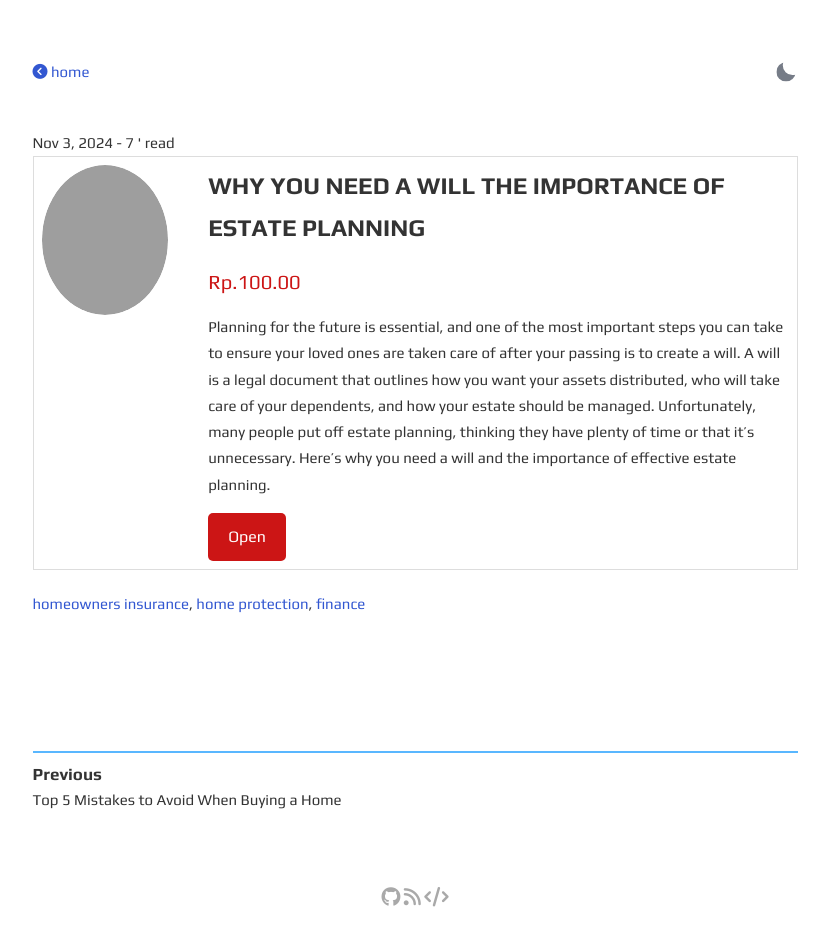
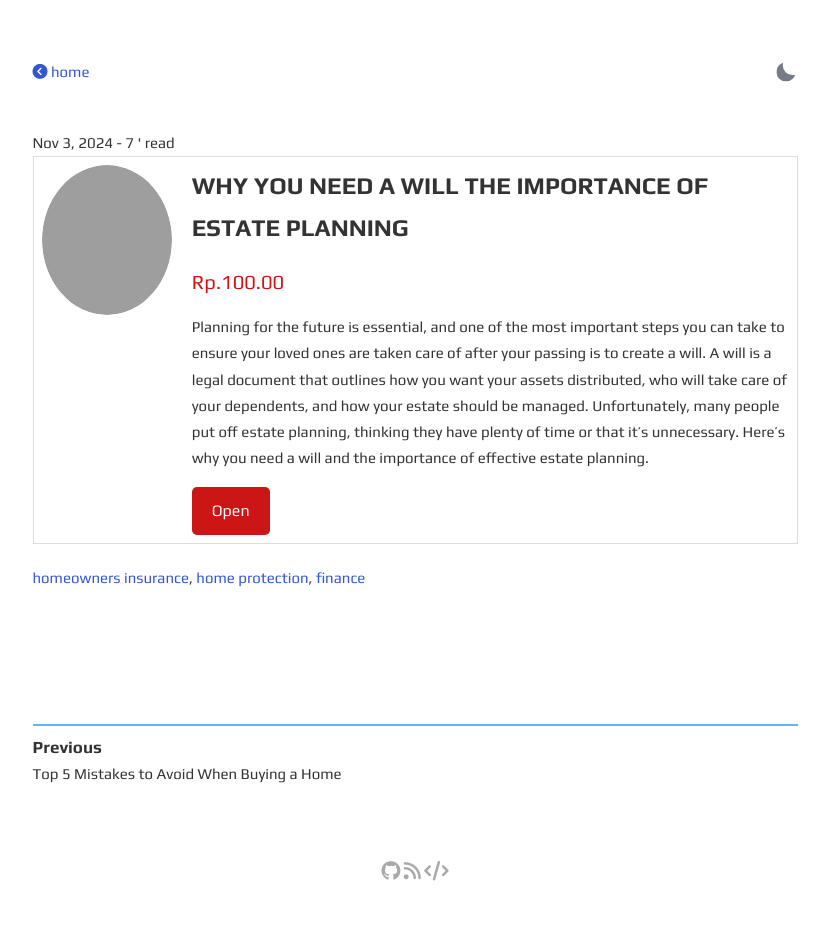
Before and after one commit to ZollaMaga/newsblog, a Jekyll site: the page built from _posts/2024-11-03-why-you-need-a-will-the-importance-of-estate-planning.md, in a window 1280 px wide. Shown: the whole page, without its empty margins (225-1054 px from the left). Built offline with Jekyll 4.4.1, drawn with Linux system fonts in a browser that asks for light colours; after the commit the page ends 901 px from its top, so only the background shows below that; grey boxes are pictures that could not be loaded.

Commit message:
Update post.html

```diff
--- a/_layouts/post.html
+++ b/_layouts/post.html
@@ -37,7 +37,7 @@ layout: default
 }
 
 .container-image {
-  width: 100%; /* Adjust width to a percentage of the container */
+  width: 100%;
   max-width: 150px; /* Maximum size */
   height: 150px;
   overflow: hidden;
@@ -45,7 +45,7 @@ layout: default
   display: flex;
   justify-content: center;
   align-items: center;
-  margin-right: 20px;
+  margin: 0 auto;
 }
 
 .container-image img {
```
